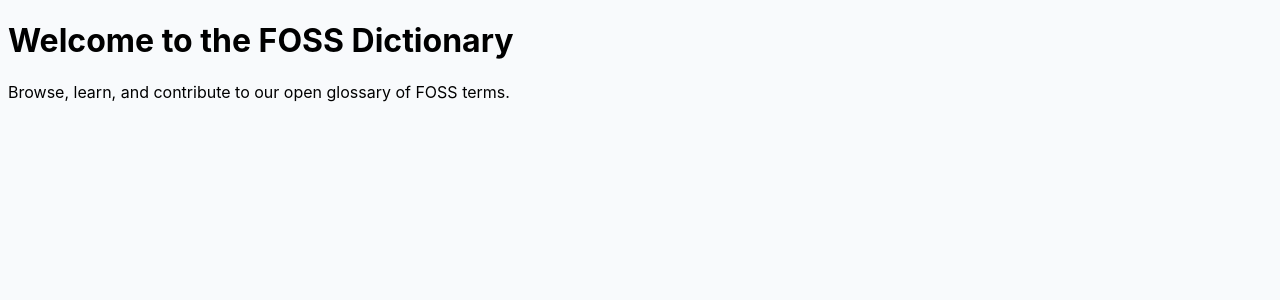
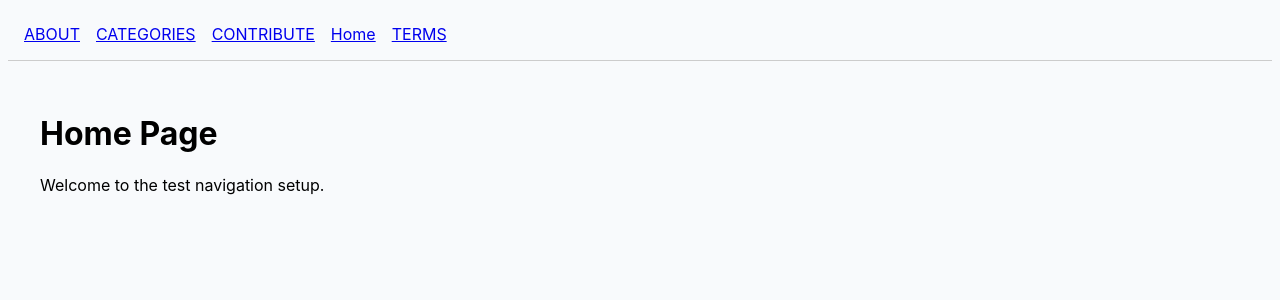
Before and after one commit to LuminLynx/foss-dictionary, a Next.js app: page / in a window 1280 px wide. Shown: the top 300 px of the page. Built offline with nearby package versions, Linux system fonts and the light colour scheme.

Commit message:
changes made to /app files

```diff
--- a/app/layout.tsx
+++ b/app/layout.tsx
@@ -1,9 +1,7 @@
+// app/layout.tsx
+import Link from "next/link";
+import routes from "../routes.json"; // adjust path if needed
 import "./globals.css";
-import type { Metadata } from 'next';
-export const metadata = {
-  title: "FOSS Dictionary",
-  description: "A community-driven IT terminology guide",
-};
 
 export default function RootLayout({
   children,
@@ -12,8 +10,20 @@
 }) {
   return (
     <html lang="en">
-      <body className="min-h-screen bg-gray-50">
-        <main className="max-w-4xl mx-auto p-4">{children}</main>
+      <body>
+        <nav style={{ padding: "1rem", borderBottom: "1px solid #ccc" }}>
+          {routes
+            // Option 1: filter out dynamic routes
+            .filter((r) => !r.includes("["))
+            // Option 2: OR replace placeholder with a sample value
+            // .map((r) => r.includes("[id]") ? r.replace("[id]", "123") : r)
+            .map((href) => (
+              <Link key={href} href={href} style={{ marginRight: "1rem" }}>
+                {href === "/" ? "Home" : href.replace("/", "").toUpperCase()}
+              </Link>
+            ))}
+        </nav>
+        {children}
       </body>
     </html>
   );
--- a/app/page.tsx
+++ b/app/page.tsx
@@ -1,8 +1,8 @@
-export default function Page() {
+export default function HomePage() {
   return (
-    <>
-      <h1 className="text-3xl font-bold">Welcome to the FOSS Dictionary</h1>
-      <p className="mt-4">Browse, learn, and contribute to our open glossary of FOSS terms.</p>
-    </>
+    <main style={{ padding: "2rem" }}>
+      <h1>Home Page</h1>
+      <p>Welcome to the test navigation setup.</p>
+    </main>
   );
 }
--- /dev/null
+++ b/routes.json
@@ -0,0 +1,7 @@
+[
+  "/about",
+  "/categories",
+  "/contribute",
+  "/",
+  "/terms"
+]
```
Also changed, not shown: package.json (+6 -2 lines), scripts/generateRoutes.js (added, +34 -0 lines), 1 other file (tests, documents, lock files or other folders).
